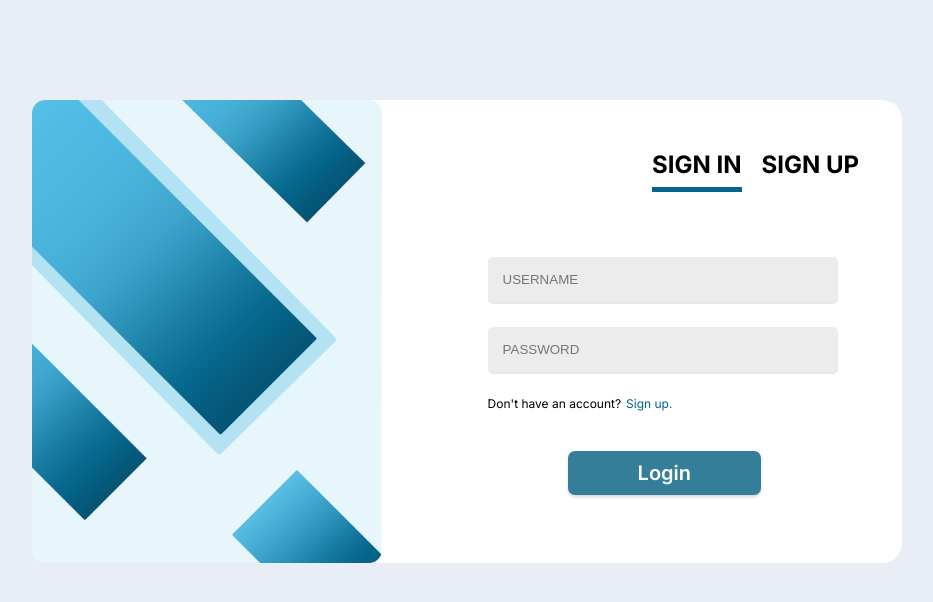
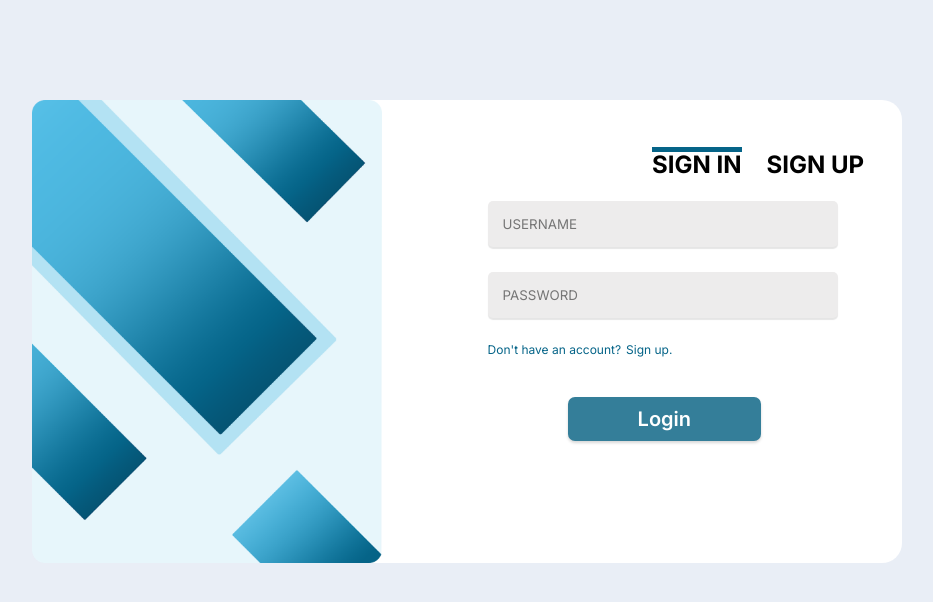
Before and after one commit to jdahiroc/learning-management-system, a React (Vite) app: page / in a window 1280 px wide. Shown: the top 602 px of the page, without its empty margins (178-1111 px from the left). Built offline with nearby package versions, Linux system fonts and the light colour scheme; no server answers; a web font is replaced by a local one.

Commit message:
adjusted the sign-in design

```diff
--- a/src/styles/signIn.css
+++ b/src/styles/signIn.css
@@ -41,7 +41,7 @@ body {
   display: flex;
   flex-direction: row;
   margin-left: 270px;
-  gap: 20px;
+  gap: 25px;
 }
 
 .signIn-container .header-text-container .sign-in-container {
@@ -65,7 +65,7 @@ body {
 /* underline */
 .header-text-container .underline {
   position: absolute;
-  top: 23%;
+  top: 18%;
   width: 90px;
   height: 5px;
   background-color: #056488;
@@ -77,7 +77,7 @@ body {
 .inputs-container {
   position: absolute;
   left: 52%;
-  top: 29%;
+  top: 22%;
 }
 
 .inputs-container form input {
@@ -89,6 +89,8 @@ body {
   border-radius: 5px;
   background-color: #edecec;
   box-shadow: 0px 2px 1px rgba(0, 0, 0, 0.1);
+  font-family: "Inter", sans-serif;
+  font-weight: 400;
 }
 
 /* sign-up navigation */
@@ -101,6 +103,7 @@ body {
   font-family: "Inter", sans-serif;
   font-weight: 400;
   font-size: 12px;
+  color: #056488;
   display: flex;
   gap: 5px;
 }
```
